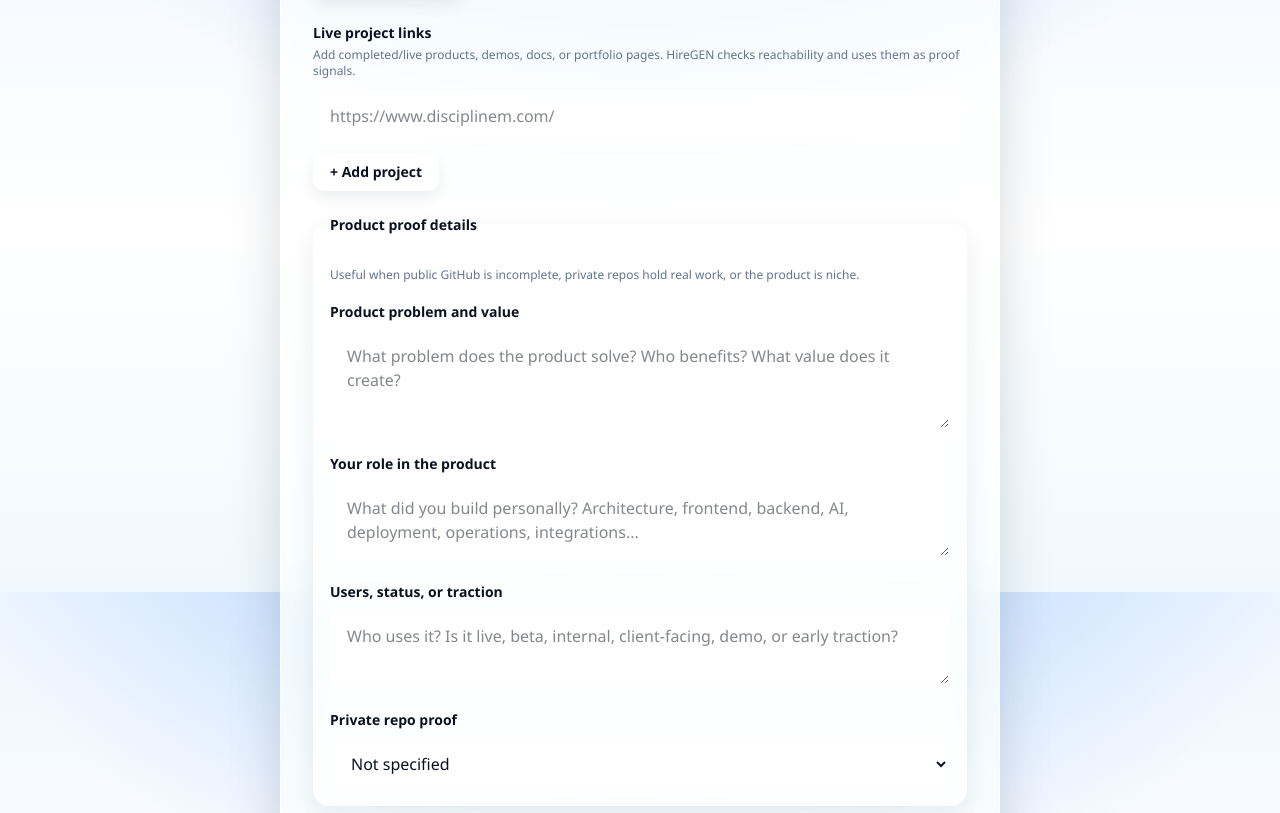
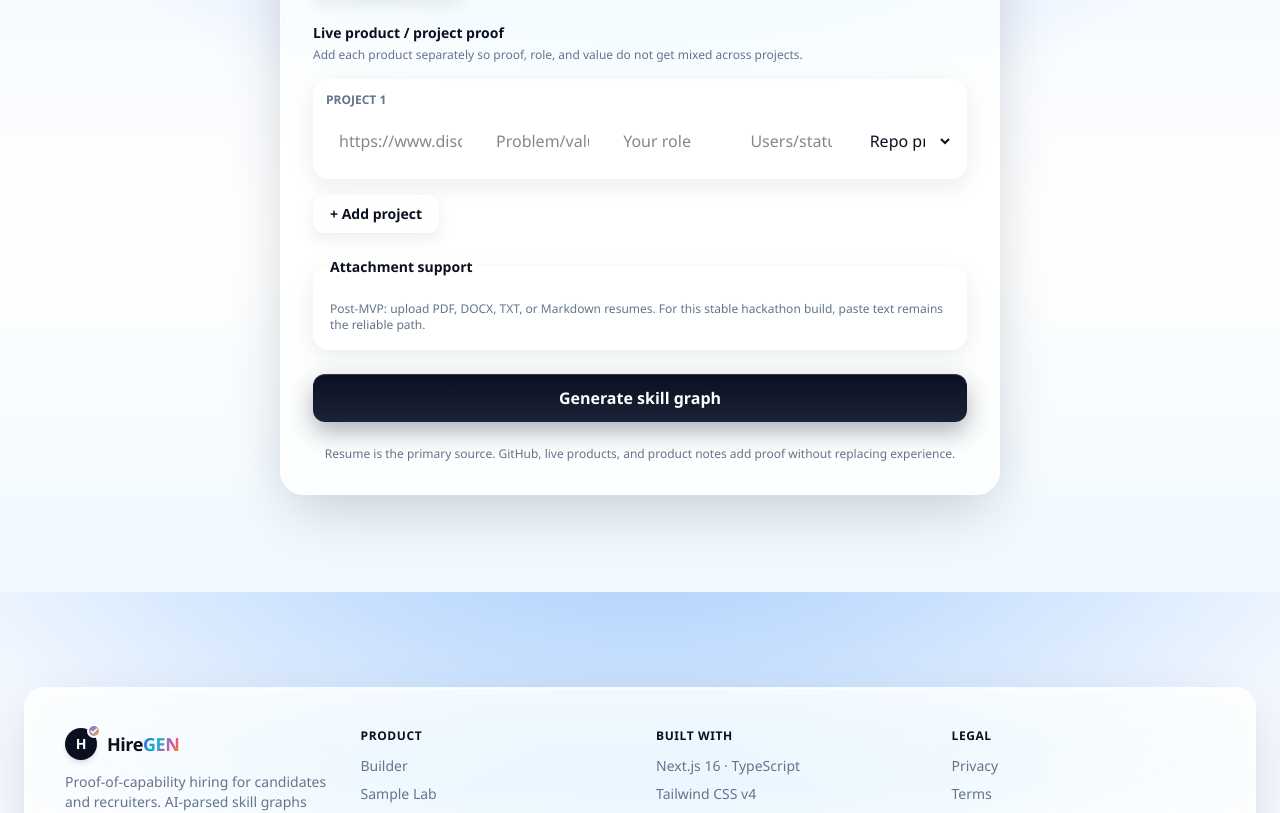
Before and after one commit to vyasdx/HireGEN-Public, a Next.js app in the folder web/: page /builder in a window 1280 px wide. Shown: the part 1008-1821 px from the top of the page. Built offline with nearby package versions, Linux system fonts and the light colour scheme.

Commit message:
feat(web): add project evidence cards

```diff
--- a/web/src/components/builder-form.tsx
+++ b/web/src/components/builder-form.tsx
@@ -4,6 +4,21 @@ import { FormEvent, useState } from "react";
 import { useRouter } from "next/navigation";
 
 type SubmitState = "idle" | "loading" | "error";
+type ProjectEvidence = {
+  url: string;
+  value: string;
+  role: string;
+  users: string;
+  privateRepoStatus: "" | "none" | "available_on_request" | "not_available";
+};
+
+const emptyProjectEvidence = (): ProjectEvidence => ({
+  url: "",
+  value: "",
+  role: "",
+  users: "",
+  privateRepoStatus: "",
+});
 
 export function BuilderForm() {
   const router = useRouter();
@@ -11,7 +26,7 @@ export function BuilderForm() {
   const [error, setError] = useState<string | null>(null);
   const [analysisMode, setAnalysisMode] = useState<"baseline_profile" | "target_gap">("baseline_profile");
   const [githubUrls, setGithubUrls] = useState<string[]>([""]);
-  const [projectLinks, setProjectLinks] = useState<string[]>([""]);
+  const [projects, setProjects] = useState<ProjectEvidence[]>([emptyProjectEvidence()]);
 
   async function onSubmit(event: FormEvent<HTMLFormElement>) {
     event.preventDefault();
@@ -20,7 +35,32 @@ export function BuilderForm() {
 
     const form = new FormData(event.currentTarget);
     const cleanGithubUrls = githubUrls.map((link) => link.trim()).filter(Boolean);
-    const cleanProjectLinks = projectLinks.map((link) => link.trim()).filter(Boolean);
+    const cleanProjects = projects
+      .map((project) => ({
+        url: project.url.trim(),
+        value: project.value.trim(),
+        role: project.role.trim(),
+        users: project.users.trim(),
+        private_repo_status: project.privateRepoStatus,
+      }))
+      .filter((project) => project.url || project.value || project.role || project.users);
+    const cleanProjectLinks = cleanProjects.map((project) => project.url).filter(Boolean);
+    const combinedProductContext = cleanProjects
+      .map((project, index) => `Project ${index + 1}${project.url ? ` (${project.url})` : ""}: ${project.value || "No problem/value supplied."}`)
+      .join("\n");
+    const combinedProductRole = cleanProjects
+      .map((project, index) => `Project ${index + 1}${project.url ? ` (${project.url})` : ""}: ${project.role || "No candidate role supplied."}`)
+      .join("\n");
+    const combinedProductUsers = cleanProjects
+      .map((project, index) => `Project ${index + 1}${project.url ? ` (${project.url})` : ""}: ${project.users || "No users/status supplied."}`)
+      .join("\n");
+    const privateRepoStatus = cleanProjects.some((project) => project.private_repo_status === "available_on_request")
+      ? "available_on_request"
+      : cleanProjects.some((project) => project.private_repo_status === "not_available")
+        ? "not_available"
+        : cleanProjects.some((project) => project.private_repo_status === "none")
+          ? "none"
+          : "";
 
     const payload = {
       analysis_mode: analysisMode,
@@ -31,10 +71,11 @@ export function BuilderForm() {
       github_url: cleanGithubUrls[0] ?? "",
       github_urls: cleanGithubUrls,
       project_links: cleanProjectLinks,
-      product_context: String(form.get("product_context") ?? ""),
-      product_role: String(form.get("product_role") ?? ""),
-      product_users: String(form.get("product_users") ?? ""),
-      private_repo_status: String(form.get("private_repo_status") ?? ""),
+      project_details: cleanProjects,
+      product_context: combinedProductContext,
+      product_role: combinedProductRole,
+      product_users: combinedProductUsers,
+      private_repo_status: privateRepoStatus,
     };
 
     const response = await fetch("/api/skill-graph", {
@@ -199,40 +240,92 @@ export function BuilderForm() {
         )}
       </fieldset>
 
-      <fieldset className="space-y-3">
+      <fieldset className="space-y-4">
         <div>
-          <legend className="text-sm font-semibold text-ink-900">Live project links</legend>
+          <legend className="text-sm font-semibold text-ink-900">Live product / project proof</legend>
           <p className="text-xs text-ink-500 mt-1">
-            Add completed/live products, demos, docs, or portfolio pages. HireGEN checks reachability and uses them as proof signals.
+            Add each product separately so proof, role, and value do not get mixed across projects.
           </p>
         </div>
-        {projectLinks.map((url, index) => (
-          <div key={`project-${index}`} className="flex gap-2">
-            <input
-              type="url"
-              value={url}
-              onChange={(event) =>
-                setProjectLinks((items) => items.map((item, itemIndex) => (itemIndex === index ? event.target.value : item)))
-              }
-              placeholder={index === 0 ? "https://www.disciplinem.com/" : "https://www.vidyasutra.co.in/"}
-              className="w-full px-4 py-3 rounded-xl bg-white/80 border border-white/70 focus:outline-none focus:ring-2 focus:ring-brand-500/40"
-            />
-            {projectLinks.length > 1 && (
+        <div className="space-y-3">
+          {projects.map((project, index) => (
+            <div key={`project-${index}`} className="glass-soft p-3">
+              <div className="relative z-10 mb-2 flex items-center justify-between gap-3">
+                <div className="text-xs font-semibold uppercase text-ink-500">Project {index + 1}</div>
+                {projects.length > 1 && (
                   <button
                     type="button"
-                onClick={() => setProjectLinks((items) => items.filter((_, itemIndex) => itemIndex !== index))}
-                className="px-4 py-3 rounded-xl bg-white/70 border border-white/70 text-ink-700 font-semibold hover:text-red-600"
-                aria-label="Remove project link"
+                    onClick={() => setProjects((items) => items.filter((_, itemIndex) => itemIndex !== index))}
+                    className="rounded-full bg-white/70 px-3 py-1 text-xs font-semibold text-ink-700 hover:text-red-600"
+                    aria-label="Remove project"
                   >
-                -
+                    Remove
                   </button>
                 )}
               </div>
+              <div className="relative z-10 grid gap-2 lg:grid-cols-[1.25fr_1fr_1fr_.9fr_.85fr]">
+                <input
+                  type="url"
+                  value={project.url}
+                  onChange={(event) =>
+                    setProjects((items) => items.map((item, itemIndex) => (itemIndex === index ? { ...item, url: event.target.value } : item)))
+                  }
+                  placeholder={index === 0 ? "https://www.disciplinem.com/" : "https://www.vidyasutra.co.in/"}
+                  className="w-full px-3 py-3 rounded-xl bg-white/80 border border-white/70 focus:outline-none focus:ring-2 focus:ring-brand-500/40"
+                />
+                <input
+                  type="text"
+                  value={project.value}
+                  onChange={(event) =>
+                    setProjects((items) => items.map((item, itemIndex) => (itemIndex === index ? { ...item, value: event.target.value } : item)))
+                  }
+                  placeholder="Problem/value"
+                  className="w-full px-3 py-3 rounded-xl bg-white/80 border border-white/70 focus:outline-none focus:ring-2 focus:ring-brand-500/40"
+                />
+                <input
+                  type="text"
+                  value={project.role}
+                  onChange={(event) =>
+                    setProjects((items) => items.map((item, itemIndex) => (itemIndex === index ? { ...item, role: event.target.value } : item)))
+                  }
+                  placeholder="Your role"
+                  className="w-full px-3 py-3 rounded-xl bg-white/80 border border-white/70 focus:outline-none focus:ring-2 focus:ring-brand-500/40"
+                />
+                <input
+                  type="text"
+                  value={project.users}
+                  onChange={(event) =>
+                    setProjects((items) => items.map((item, itemIndex) => (itemIndex === index ? { ...item, users: event.target.value } : item)))
+                  }
+                  placeholder="Users/status"
+                  className="w-full px-3 py-3 rounded-xl bg-white/80 border border-white/70 focus:outline-none focus:ring-2 focus:ring-brand-500/40"
+                />
+                <select
+                  value={project.privateRepoStatus}
+                  onChange={(event) =>
+                    setProjects((items) =>
+                      items.map((item, itemIndex) =>
+                        itemIndex === index
+                          ? { ...item, privateRepoStatus: event.target.value as ProjectEvidence["privateRepoStatus"] }
+                          : item,
+                      ),
+                    )
+                  }
+                  className="w-full px-3 py-3 rounded-xl bg-white/80 border border-white/70 focus:outline-none focus:ring-2 focus:ring-brand-500/40"
+                >
+                  <option value="">Repo proof?</option>
+                  <option value="none">No private repo</option>
+                  <option value="available_on_request">Private proof available</option>
+                  <option value="not_available">Cannot share repo</option>
+                </select>
+              </div>
+            </div>
           ))}
-        {projectLinks.length < 8 && (
+        </div>
+        {projects.length < 8 && (
           <button
             type="button"
-            onClick={() => setProjectLinks((items) => [...items, ""])}
+            onClick={() => setProjects((items) => [...items, emptyProjectEvidence()])}
             className="btn-glass !px-4 !py-2 !rounded-xl text-sm"
           >
             + Add project
@@ -240,67 +333,11 @@ export function BuilderForm() {
         )}
       </fieldset>
 
-      <fieldset className="glass-soft p-4 space-y-4">
-        <legend className="text-sm font-semibold text-ink-900">Product proof details</legend>
+      <fieldset className="glass-soft p-4 space-y-2">
+        <legend className="text-sm font-semibold text-ink-900">Attachment support</legend>
         <p className="text-xs text-ink-500">
-          Useful when public GitHub is incomplete, private repos hold real work, or the product is niche.
+          Post-MVP: upload PDF, DOCX, TXT, or Markdown resumes. For this stable hackathon build, paste text remains the reliable path.
         </p>
-
-        <div>
-          <label htmlFor="product_context" className="text-sm font-semibold text-ink-900">
-            Product problem and value
-          </label>
-          <textarea
-            id="product_context"
-            name="product_context"
-            rows={3}
-            placeholder="What problem does the product solve? Who benefits? What value does it create?"
-            className="mt-2 w-full px-4 py-3 rounded-xl bg-white/80 border border-white/70 focus:outline-none focus:ring-2 focus:ring-brand-500/40 resize-y"
-          />
-        </div>
-
-        <div>
-          <label htmlFor="product_role" className="text-sm font-semibold text-ink-900">
-            Your role in the product
-          </label>
-          <textarea
-            id="product_role"
-            name="product_role"
-            rows={2}
-            placeholder="What did you build personally? Architecture, frontend, backend, AI, deployment, operations, integrations..."
-            className="mt-2 w-full px-4 py-3 rounded-xl bg-white/80 border border-white/70 focus:outline-none focus:ring-2 focus:ring-brand-500/40 resize-y"
-          />
-        </div>
-
-        <div>
-          <label htmlFor="product_users" className="text-sm font-semibold text-ink-900">
-            Users, status, or traction
-          </label>
-          <textarea
-            id="product_users"
-            name="product_users"
-            rows={2}
-            placeholder="Who uses it? Is it live, beta, internal, client-facing, demo, or early traction?"
-            className="mt-2 w-full px-4 py-3 rounded-xl bg-white/80 border border-white/70 focus:outline-none focus:ring-2 focus:ring-brand-500/40 resize-y"
-          />
-        </div>
-
-        <div>
-          <label htmlFor="private_repo_status" className="text-sm font-semibold text-ink-900">
-            Private repo proof
-          </label>
-          <select
-            id="private_repo_status"
-            name="private_repo_status"
-            className="mt-2 w-full px-4 py-3 rounded-xl bg-white/80 border border-white/70 focus:outline-none focus:ring-2 focus:ring-brand-500/40"
-            defaultValue=""
-          >
-            <option value="">Not specified</option>
-            <option value="none">No private repo proof</option>
-            <option value="available_on_request">Private repo or screenshots available on request</option>
-            <option value="not_available">Private repo cannot be shared</option>
-          </select>
-        </div>
       </fieldset>
 
       {error && (
--- a/web/src/lib/sample-profiles.ts
+++ b/web/src/lib/sample-profiles.ts
@@ -2,7 +2,10 @@ import type { BuilderInput } from "@/lib/skill-graph-schema";
 
 export type SampleAudience = "students" | "employees" | "recruiters";
 
-type OptionalSampleFields = Pick<BuilderInput, "github_urls" | "product_context" | "product_role" | "product_users" | "private_repo_status">;
+type OptionalSampleFields = Pick<
+  BuilderInput,
+  "github_urls" | "project_details" | "product_context" | "product_role" | "product_users" | "private_repo_status"
+>;
 
 export type StressSample = Omit<BuilderInput, keyof OptionalSampleFields> & Partial<OptionalSampleFields> & {
   id: string;
--- a/web/src/lib/skill-graph-schema.ts
+++ b/web/src/lib/skill-graph-schema.ts
@@ -70,6 +70,13 @@ export const builderInputSchema = z.object({
   github_url: z.string().trim().max(180).optional().default(""),
   github_urls: z.array(z.string().trim().max(180)).max(5).optional().default([]),
   project_links: z.array(z.string().trim().max(180)).max(8).optional().default([]),
+  project_details: z.array(z.object({
+    url: z.string().trim().max(180).optional().default(""),
+    value: z.string().trim().max(600).optional().default(""),
+    role: z.string().trim().max(500).optional().default(""),
+    users: z.string().trim().max(500).optional().default(""),
+    private_repo_status: z.enum(["", "none", "available_on_request", "not_available"]).optional().default(""),
+  })).max(8).optional().default([]),
   product_context: z.string().trim().max(2000).optional().default(""),
   product_role: z.string().trim().max(1000).optional().default(""),
   product_users: z.string().trim().max(1000).optional().default(""),
--- a/web/src/lib/skill-graph.ts
+++ b/web/src/lib/skill-graph.ts
@@ -102,6 +102,7 @@ async function generateWithOpenAI(input: BuilderInput, evidenceSignals: Evidence
             github_url: input.github_url,
             github_urls: input.github_urls,
             project_links: input.project_links,
+            project_details: input.project_details,
             product_context: input.product_context,
             product_role: input.product_role,
             product_users: input.product_users,
```
Lines whose indentation alone changed are shown as unchanged.
